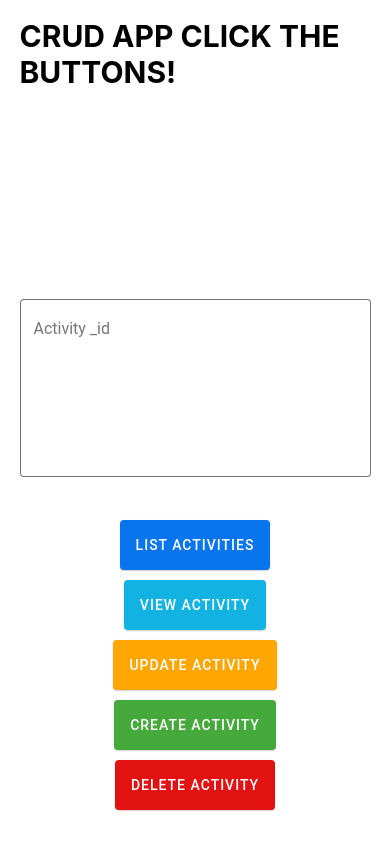
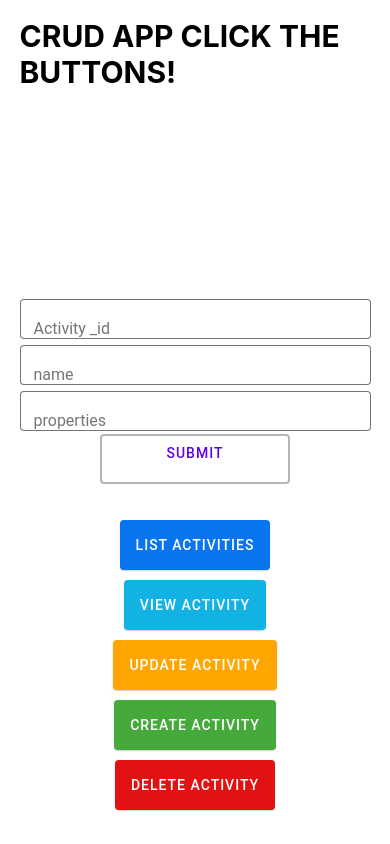
Before and after one commit to gerarddomenechcobos1998/mern-v2, a React Native app in the folder app/: screen / in a window 390 px wide. Built offline with nearby package versions, Linux system fonts and the light colour scheme.

Commit message:
moved api caller to proper place

```diff
--- a/app/App.tsx
+++ b/app/App.tsx
@@ -1,12 +1,14 @@
 import { StatusBar } from 'expo-status-bar';
 import React, { useEffect, useState } from 'react';
 import { StyleSheet, Text, View, SafeAreaView } from 'react-native';
-import ApiCaller from './api/ApiCaller';
+import ApiCaller from './src/api/ApiCaller';
 import { Button, TextInput  } from 'react-native-paper';
 
 export default function App() {
   // variables
   const [text, setText] = useState<string>("");
+  const [properites, setProperties] = useState<string>("");
+  const [name, setName] = useState<string>("");
   const [data,setData] = useState<any>();
   // llamada a la api
   var apiCaller = new ApiCaller();
@@ -79,6 +81,25 @@ export default function App() {
               style={{backgroundColor:'white', flex:1}}
               placeholder='put your activity "_id" here'
             />
+            <TextInput
+              label="name"
+              value={name}
+              onChangeText={name => setName(name)}
+              mode='outlined'
+              style={{backgroundColor:'white', flex:1}}
+              placeholder='put your activity name here'
+            />
+            <TextInput
+              label="properties"
+              value={properites}
+              onChangeText={properites => setProperties(properites)}
+              mode='outlined'
+              style={{backgroundColor:'white', flex:1}}
+              placeholder='put your activity properties here'
+            />
+            <View style={{flex:1, flexDirection:'row', width:'60%', alignSelf:'center', alignItems:'center', alignContent:'center', alignContent:'center'}}>
+              <Button mode={'outlined'} style={{height: 50, alignItems:'center', flex:1, marginHorizontal: 10, flexDirection:'column', borderWidth:2, marginTop:10 }} onPress={onListButtonPress}>Submit</Button>
+            </View>
           </View>
         </View>
         <View style={{flex:2, flexDirection:'row', flexWrap:'wrap', width:'60%', alignSelf:'center', alignItems:'center', alignContent:'center', justifyContent:'center'}}>
--- a/app/api/ApiCaller.ts
+++ b/app/src/api/ApiCaller.ts
@@ -1,4 +1,4 @@
-import Settings from '../core/Settings';
+import Settings from '../../core/Settings';
 
 class ApiCaller {
     apiUrl: string;
```
